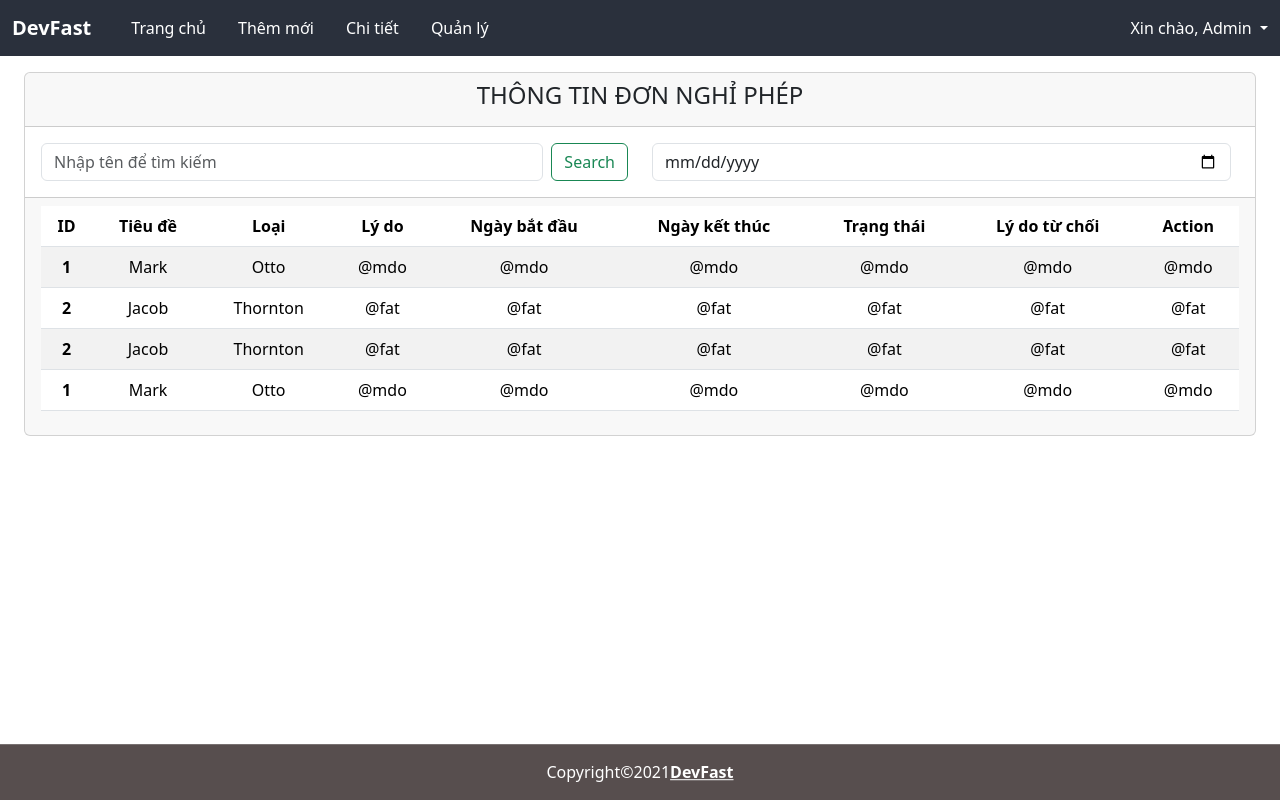
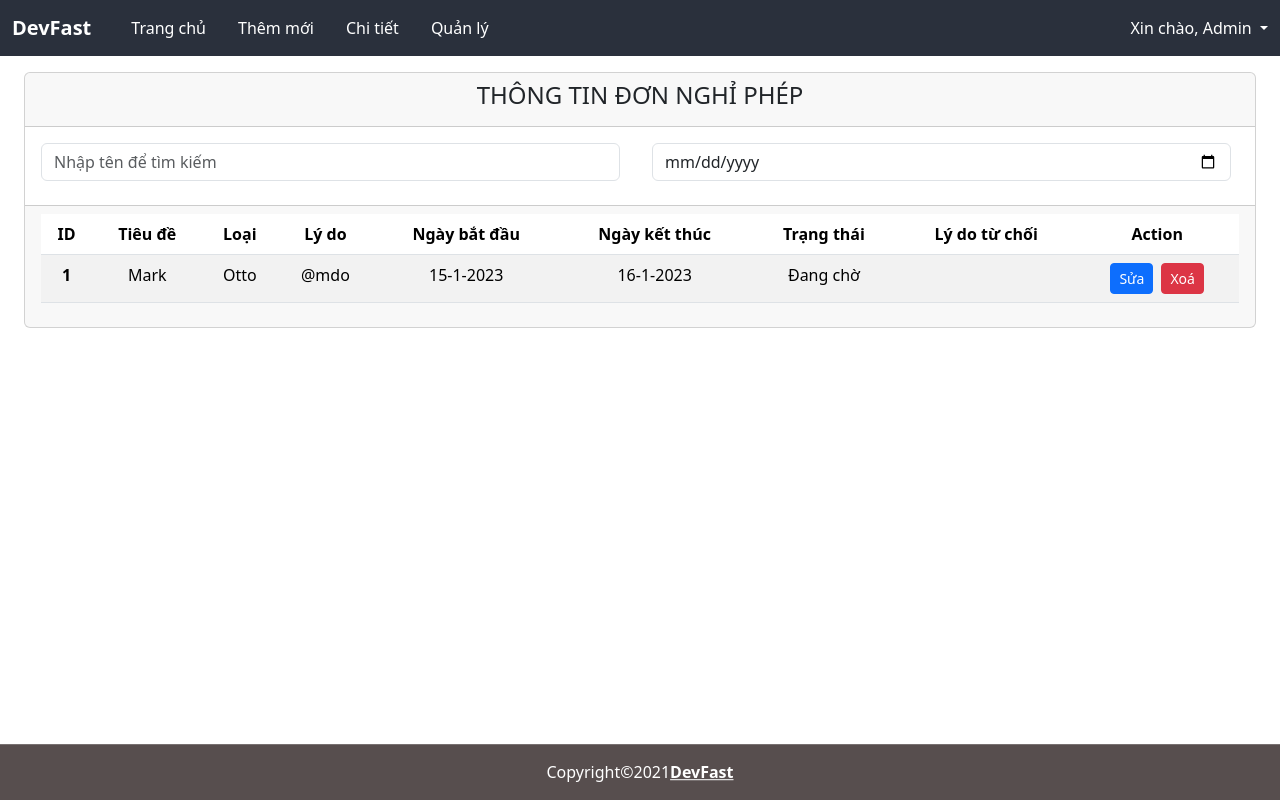
Before and after one commit to tunglam-it/timeoff-vue-admin, a Vue app: page /detail in a window 1280 px wide. Built offline with nearby package versions, Linux system fonts and the light colour scheme; what bootstrap-vue-next would draw is missing.

Commit message:
add items for dashboard

```diff
--- a/src/assets/main.css
+++ b/src/assets/main.css
@@ -39,5 +39,8 @@ body,html{
   background-color: #d9d9d9;
 }
 .position-left-25{
-  left: -25px;
+  left: -25px !important;
 }
+.h-150{
+  min-height: 150px;
+}
--- a/src/components/AppHeader.vue
+++ b/src/components/AppHeader.vue
@@ -2,7 +2,7 @@
   <nav class="navbar navbar-expand-lg bg-menu">
     <div class="container-fluid">
       <router-link class="navbar-brand fw-bold text-white" to="/">DevFast</router-link>
-      <button class="navbar-toggler" type="button" data-bs-toggle="collapse" data-bs-target="#navbarSupportedContent" aria-controls="navbarSupportedContent" aria-expanded="false" aria-label="Toggle navigation">
+      <button class="navbar-toggler bg-white" type="button" data-bs-toggle="collapse" data-bs-target="#navbarSupportedContent" aria-controls="navbarSupportedContent" aria-expanded="false" aria-label="Toggle navigation">
         <span class="navbar-toggler-icon"></span>
       </button>
       <div class="collapse navbar-collapse" id="navbarSupportedContent">
--- a/src/components/Form/FormCreateEdit.vue
+++ b/src/components/Form/FormCreateEdit.vue
@@ -37,14 +37,14 @@
               <div class="row mb-3">
                 <label class="col-sm-2 col-form-label">Ngày bắt đầu:</label>
                 <div class="col-sm-10">
-                  <Field name='start_date' class="form-control" type="date" v-model="form.start_date" :rules="validateInput"/>
+                  <Field name='start_date' class="form-control" type="datetime-local" v-model="form.start_date" :rules="validateInput"/>
                   <ErrorMessage name="start_date"  class="danger text-danger"/>
                 </div>
               </div>
               <div class="row mb-3">
                 <label class="col-sm-2 col-form-label">Ngày kết thúc:</label>
                 <div class="col-sm-10">
-                  <Field name='end_date' class="form-control" type="date" v-model="form.end_date" :rules="validateInput"/>
+                  <Field name='end_date' class="form-control" type="datetime-local" v-model="form.end_date" :rules="validateInput"/>
                   <ErrorMessage name="end_date"  class="danger text-danger"/>
                 </div>
               </div>
--- a/src/components/Form/FormDetail.vue
+++ b/src/components/Form/FormDetail.vue
@@ -6,10 +6,9 @@
       </div>
       <div class="card-body">
         <div class="row">
-          <div class="col-md-6">
+          <div class="col-md-6 mb-2">
             <form class="d-flex" role="search">
               <input class="form-control me-2" type="search" placeholder="Nhập tên để tìm kiếm" aria-label="Search">
-              <button class="btn btn-outline-success" type="button">Search</button>
             </form>
           </div>
           <div class="col-md-6">
@@ -40,43 +39,14 @@
               <td>Mark</td>
               <td>Otto</td>
               <td>@mdo</td>
-              <td>@mdo</td>
-              <td>@mdo</td>
-              <td>@mdo</td>
-              <td>@mdo</td>
-              <td>@mdo</td>
-            </tr>
-            <tr>
-              <th scope="row">2</th>
-              <td>Jacob</td>
-              <td>Thornton</td>
-              <td>@fat</td>
-              <td>@fat</td>
-              <td>@fat</td>
-              <td>@fat</td>
-              <td>@fat</td>
-              <td>@fat</td>
-            </tr>
-            <tr>
-              <th scope="row">2</th>
-              <td>Jacob</td>
-              <td>Thornton</td>
-              <td>@fat</td>
-              <td>@fat</td>
-              <td>@fat</td>
-              <td>@fat</td>
-              <td>@fat</td>
-              <td>@fat</td>
-            </tr><tr>
-              <th scope="row">1</th>
-              <td>Mark</td>
-              <td>Otto</td>
-              <td>@mdo</td>
-              <td>@mdo</td>
-              <td>@mdo</td>
-              <td>@mdo</td>
-              <td>@mdo</td>
-              <td>@mdo</td>
+              <td>15-1-2023</td>
+              <td>16-1-2023</td>
+              <td>Đang chờ</td>
+              <td></td>
+              <td>
+                <button class="btn btn-sm btn-primary me-2">Sửa</button>
+                <button class="btn btn-sm btn-danger">Xoá</button>
+              </td>
             </tr>
           </tbody>
         </table>
--- a/src/views/Register.vue
+++ b/src/views/Register.vue
@@ -11,7 +11,7 @@
           <Form>
             <div class="form-outline mb-4 form-group">
               <Field name="name" type="text" placeholder="Name" class="form-control" :rules="validateInput"/>
-              <ErrorMessage class='danger text-danger' name="name" />
+              <ErrorMessage class='danger text-danger text-start' name="name" />
             </div>
             <div class="form-outline mb-4 form-group">
               <Field name="email" type="email" id="form3Example3" placeholder="Email" class="form-control" :rules="validateEmail"/>
```
Also changed, not shown: src/layouts/Dashboard.vue (+35 -58 lines).
